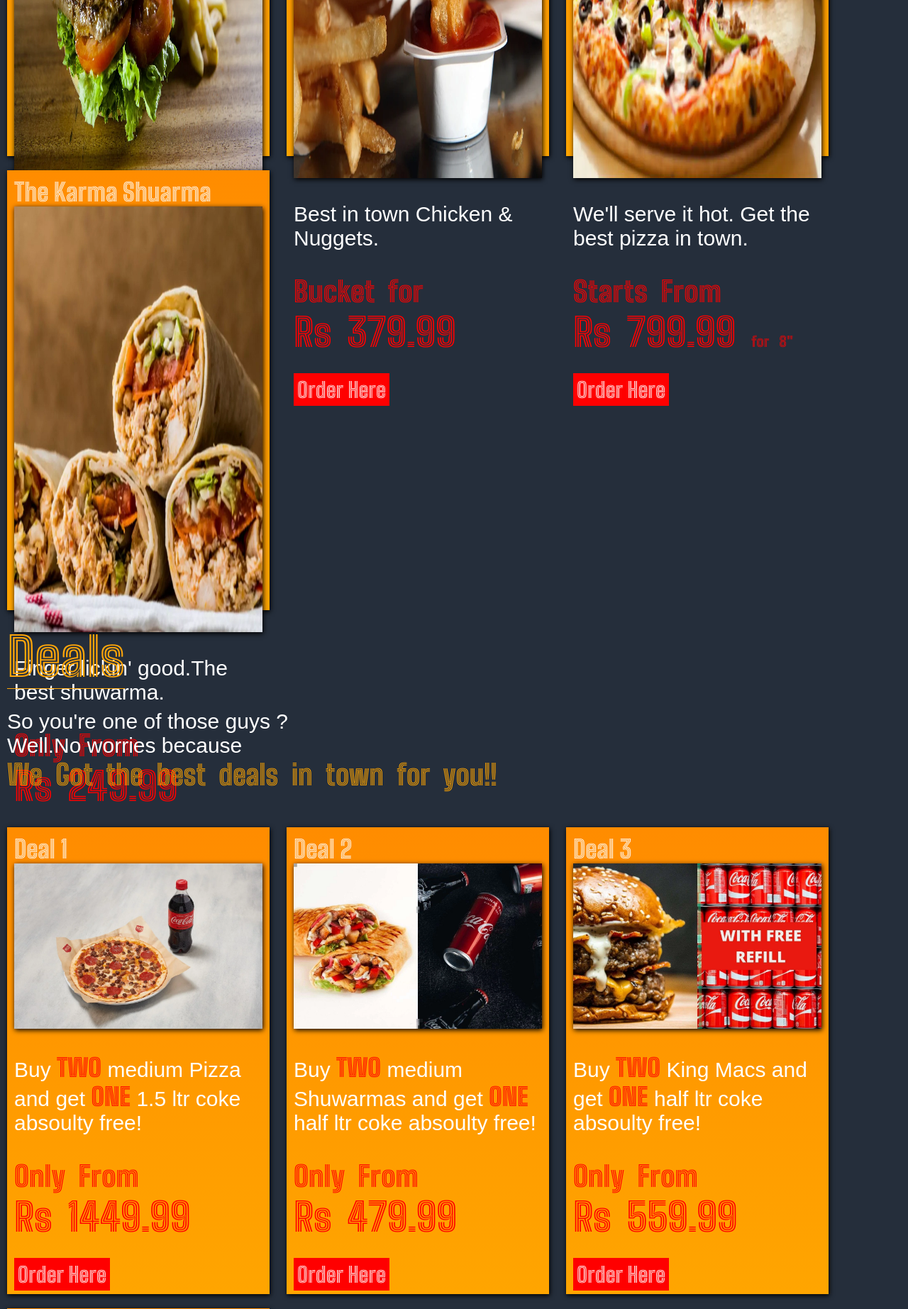
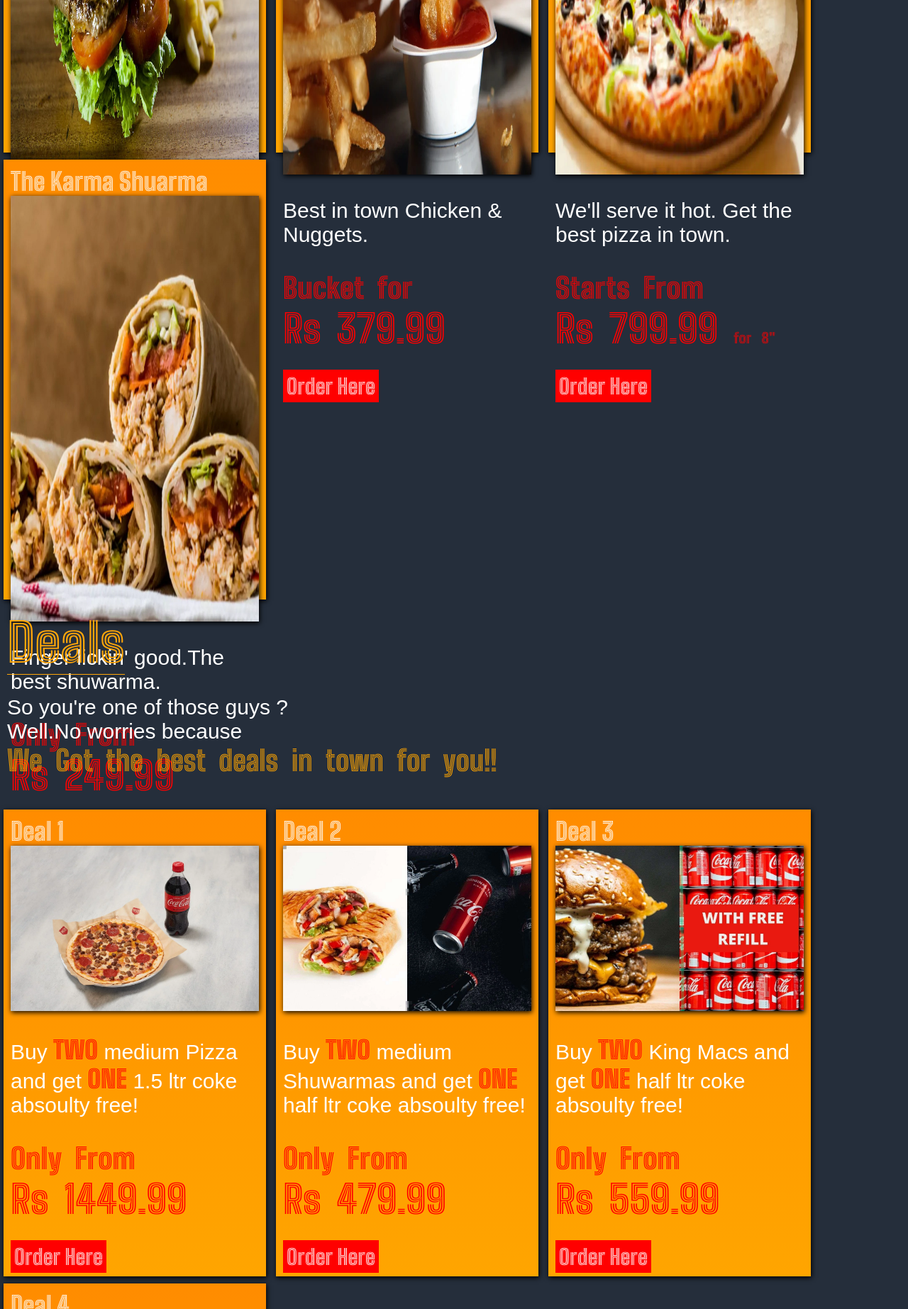
Before and after one commit to justokaywith/WebEngineering, a PHP site: page / in a window 1280 px wide. Shown: the part 680-2525 px from the top of the page at 71% size. Run offline with PHP 8.4, Linux system fonts and the light colour scheme.

Commit message:
Update style.css

```diff
--- a/style.css
+++ b/style.css
@@ -568,7 +568,7 @@ footer a{
 		display: block;
 	}
 	.spec {
-		margin: 10px;
+		margin: 5px;
 		box-shadow: 1px 2px 7px;
 		display: inline-table;
 		width: 350px;
@@ -624,7 +624,7 @@ footer a{
 	}
 	.deal {
 		box-shadow: 1px 2px 7px;
-		margin: 10px;
+		margin: 5px;
 		background-image: linear-gradient(to top,orange,darkorange);
 		display: inline-table;
 		width: 350px;
```
